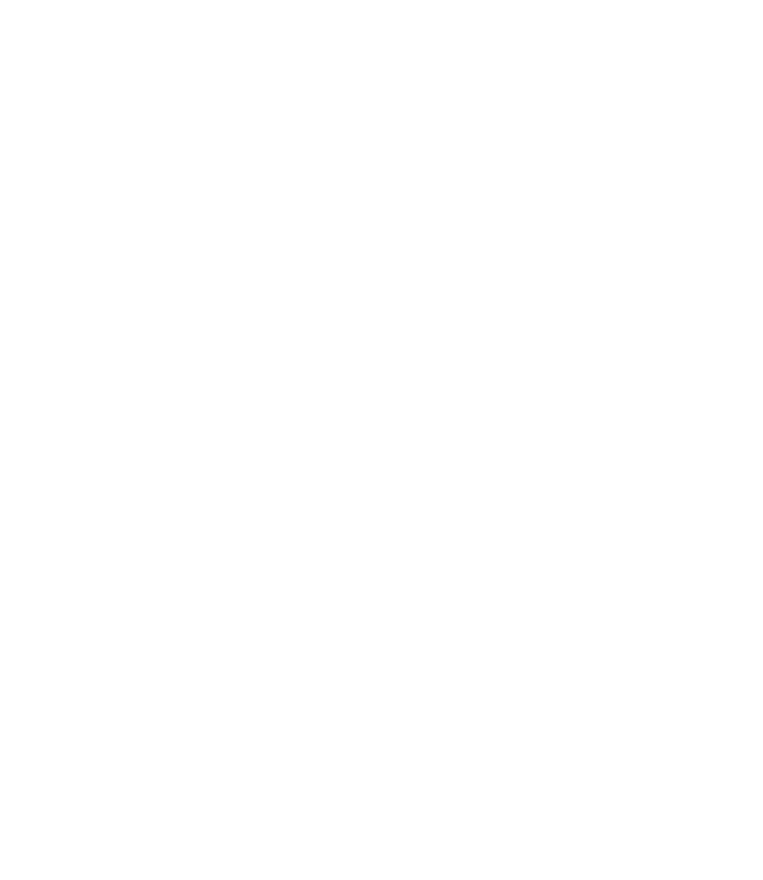
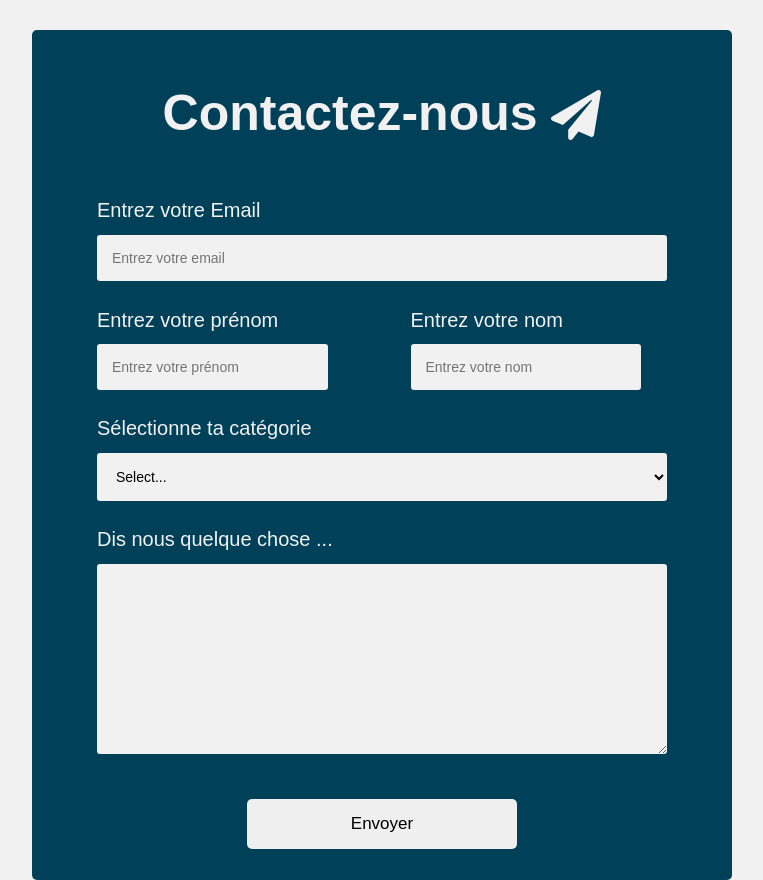
Before and after one commit to DevCreationsCR/FrontEnd-Formulaire5-ContactezNous, a plain HTML site: page index.html in a window 1280 px wide. Shown: the whole page, without its empty margins (258-1021 px from the left). Before the commit the page ends 800 px from the top, so only its background shows below. Drawn offline with Linux system fonts and the light colour scheme.

Commit message:
fin du projet

```diff
--- a/index.html
+++ b/index.html
@@ -8,5 +8,50 @@
 </head>
 <body>
 
+    <div class="boxForm">
+
+        <h1>Contactez-nous
+            <span class="logoTitre">
+                <img src="logoPlane.svg" alt="">
+            </span>
+        </h1>
+
+        <form>
+            <label for="email" class="labelEmail">Entrez votre Email</label>
+            <input type="email" name="email" id="email" class="emailInp" required maxlength="50" placeholder="Entrez votre email">
+
+            <div class="flex2Inputs">
+
+                <div class="flexLeftInp">
+                    <label for="prenom" class="labelFlex">Entrez votre prénom</label>
+                    <input type="text" name="prenom" id="prenom" required maxlength="35" class="flexInp" placeholder="Entrez votre prénom">
+                </div>
+
+                <div class="flexRightInp">
+                    <label for="nom" class="labelFlex">Entrez votre nom</label>
+                    <input type="text" name="nom" id="nom" required maxlength="35" class="flexInp" placeholder="Entrez votre nom">
+                </div>
+
+            </div>
+
+            <label for="inpSelect" class="labelSelect">Sélectionne ta catégorie</label>
+            <select name="select" id="inpSelect">
+                <option value="">Select...</option>
+                <option value="1">Option #1</option>
+                <option value="2">Option #2</option>
+                <option value="3">Option #3</option>
+            </select>
+
+            <label for="txtArea" class="labelTxt">Dis nous quelque chose ...</label>
+            <textarea name="txt" id="txtArea" cols="50" rows="10"></textarea>
+
+
+            <button>Envoyer</button>
+        </form>
+
+
+
+    </div>
+
 </body>
 </html>
--- a/style.css
+++ b/style.css
@@ -8,3 +8,103 @@ html{
     /* 1rem = 10px */
     font-size: 62.5%;
 }
+
+
+body{
+    height: 100vh;
+    background: #F1F1F1;
+    display: flex;
+    justify-content: center;
+    font-family: Arial, Helvetica, sans-serif;
+}
+
+.boxForm{
+    margin-top: 3rem;
+    padding: 5rem;
+    width: 70rem;
+    height: 85rem;
+    background: #004058;
+    border-radius: 0.5rem;
+}
+
+h1{
+    margin: 0 0 5rem 0;
+    font-size: 5rem;
+    text-align: center;
+    color:  #F1F1F1;
+}
+
+img{
+    width: 5rem;
+    position: relative;
+    top: 1rem;
+}
+
+.emailInp, select, textarea{
+    display: block;
+    margin: 2rem auto;
+    outline: 0;
+    background: #F1F1F1;
+    width: 95%;
+    border: 0;
+    padding: 1.5rem;
+    box-sizing: border-box;
+    font-size: 1.4rem;
+    border-radius: 0.3rem;
+}
+
+.labelEmail, .labelSelect, .labelTxt {
+    color: #F1F1F1;
+    display: block;
+    margin: 0 auto;
+    width: 95%;
+    position: relative;
+    top: 0.7rem;
+    font-size: 2rem;
+}
+
+.flex2Inputs {
+    display: flex;
+    justify-content: space-between;
+    width: 95%;
+    margin: 0 auto;
+}
+
+.flexInp{
+    margin: 2rem auto;
+    outline: 0;
+    background: #F1F1F1;
+    width: 90%;
+    border: 0;
+    padding: 1.5rem;
+    font-size: 1.4rem;
+    border-radius: 0.3rem;
+}
+
+.flexLeftInp, .flexRightInp {
+    flex-basis: 45%;
+}
+
+.labelFlex {
+    color: #f1f1f1;
+    position: relative;
+    top: 0.8rem;
+    font-size: 2rem;
+}
+
+button {
+    width: 45%;
+    display: block;
+    margin: 4.5rem auto 0 auto;
+    outline: none;
+    border: 0;
+    height: 5rem;
+    transition: all 0.2s linear;
+    cursor: pointer;
+    border-radius: 0.5rem;
+    font-size: 1.7rem;
+}
+button:hover {
+    background: #23798E;
+    color: #F1F1F1;
+}
```
